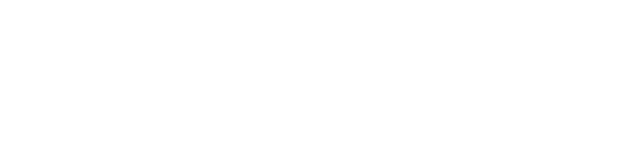
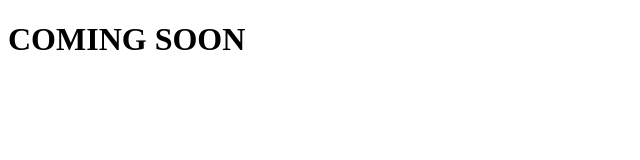
Before and after one commit to ZeeWasHeree/MyProfile, a plain HTML site: page page/shop.html in a window 1280 px wide. Shown: the whole page, without its empty margins (0-640 px from the left). Drawn offline with Linux system fonts and the light colour scheme.

Commit message:
Update shop.html

```diff
--- a/page/shop.html
+++ b/page/shop.html
@@ -7,6 +7,6 @@
     <meta name="viewport" content="width=1024">
   </head>
   <body>
-    <h1 style="display: absolute; top: 50%; left:50%; transform: translate(-50%, -50%)">COMING SOON</h1>
+    <h1>COMING SOON</h1>
   </body>
 </html>
```
